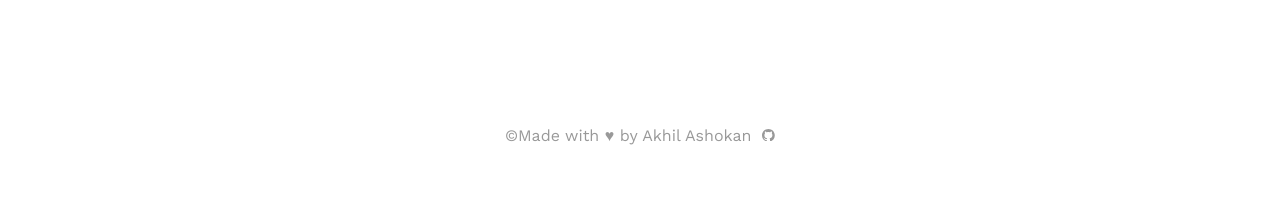
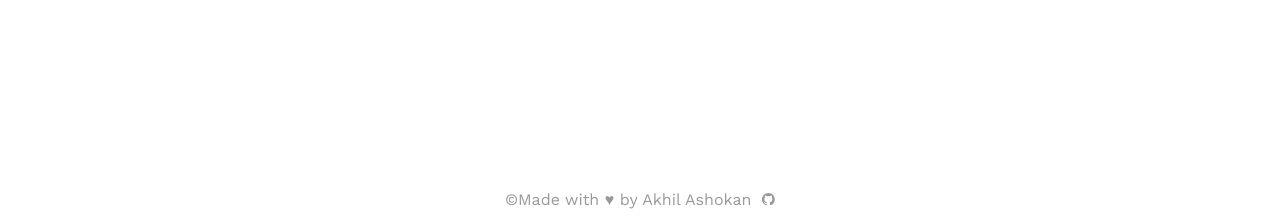
Before and after one commit to akhilashokan/akhilashokan.github.io, a Next.js app: page / in a window 1280 px wide. Shown: the part 1222-1444 px from the top of the page. Before the commit the page ends 1383 px from the top, so only its background shows below. Built offline with nearby package versions, Linux system fonts and the light colour scheme; no server answers.

Commit message:
+padding -margin

```diff
--- a/components/footer/footer.module.scss
+++ b/components/footer/footer.module.scss
@@ -1,8 +1,8 @@
 .footer {
     display: flex;
     justify-content: center;
-    margin-top: 8rem;
     margin-bottom: 1rem;
+    padding-top: 8rem;
     opacity: 0.4;
 
     .githubLink {
```
